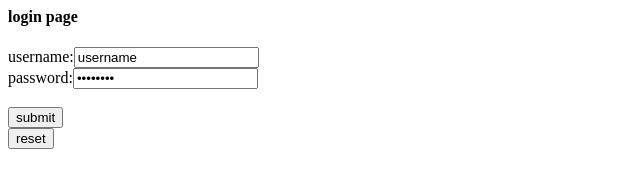
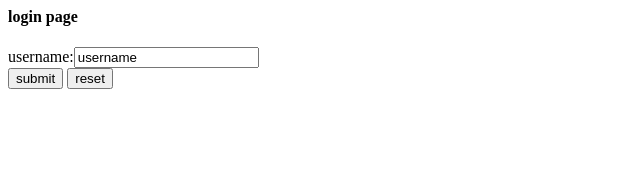
Before and after one commit to Subha-Harinii/MyRepo, a plain HTML site: page login.html in a window 1280 px wide. Shown: the whole page, without its empty margins (0-640 px from the left). Drawn offline with Linux system fonts and the light colour scheme.

Commit message:
Update login.html

```diff
--- a/login.html
+++ b/login.html
@@ -4,9 +4,10 @@
   </head>
   <body>
     <form>
-      username:<input type="test" value="username" name="uname> <br> <br>
-      password:<input type="password" value="password" name="pwd"><br> <br>
-        <input type="submit" value="submit"><br>
+      username:<input type="test" value="username" name="uname>
+      password:<input type="password" value="password" name="pwd">
+        <br>
+        <input type="submit" value="submit">
         <input type="reset" value="reset">
     </form>
   </body>
```
